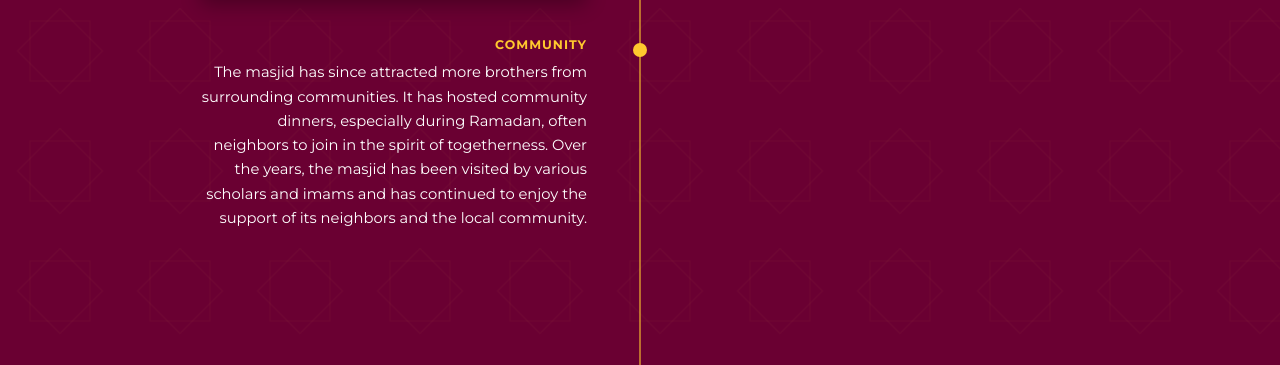
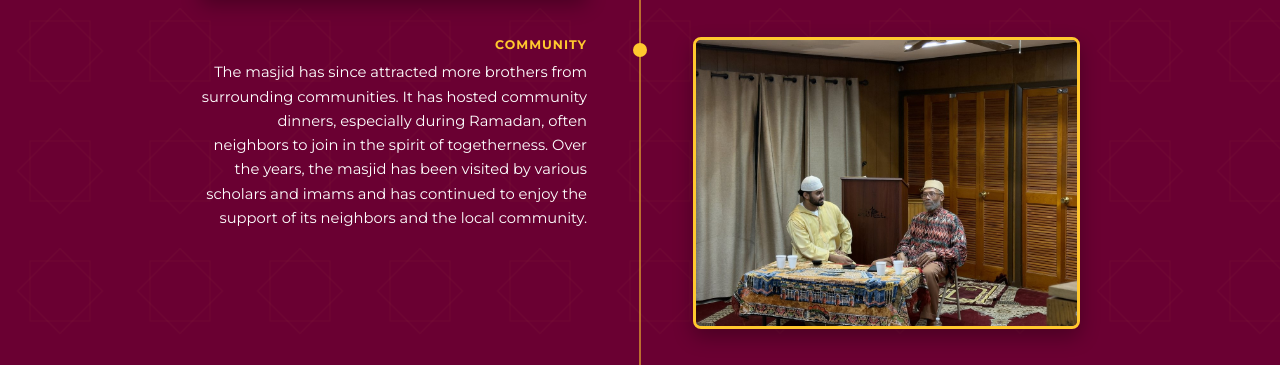
Before and after one commit to ICMP-MI/Islamic-Center-Mount-Pleasant, a plain HTML site: page index.html in a window 1280 px wide. Shown: the part 2650-3015 px from the top of the page. Drawn offline with Linux system fonts and the light colour scheme; no server answers.

Commit message:
Ali - Add real history photos to Our Story section
Replace the exterior and interior placeholders with real photos and add a
community photo next to the Community milestone.

Co-Authored-By: Claude Sonnet 5.5 <noreply@anthropic.com>

```diff
--- a/index.html
+++ b/index.html
@@ -255,16 +255,12 @@
             </p>
           </div>
           <div class="timeline-marker-col"><span class="timeline-marker"></span></div>
-          <!-- PLACEHOLDER — replace images-and-icons/history-exterior.jpg with the real -->
-          <!-- exterior photo (same filename/aspect ratio) to update this automatically. -->
           <div class="timeline-media">
             <img src="images-and-icons/history-exterior.jpg" alt="Exterior of the Mt. Pleasant Islamic Center">
           </div>
         </div>
 
         <div class="timeline-item">
-          <!-- PLACEHOLDER — replace images-and-icons/history-interior.jpg with the real -->
-          <!-- interior photo (same filename/aspect ratio) to update this automatically. -->
           <div class="timeline-media">
             <img src="images-and-icons/history-interior.jpg" alt="Prayer space inside the Mt. Pleasant Islamic Center">
           </div>
@@ -294,7 +290,9 @@
             </p>
           </div>
           <div class="timeline-marker-col"><span class="timeline-marker"></span></div>
-          <div class="timeline-media"></div>
+          <div class="timeline-media">
+            <img src="images-and-icons/history-community.jpg" alt="Community gathering inside the Mt. Pleasant Islamic Center">
+          </div>
         </div>
 
         <div class="timeline-item">
```
Also changed, not shown: images-and-icons/history-community.jpg (added), images-and-icons/history-exterior.jpg, images-and-icons/history-interior.jpg.
